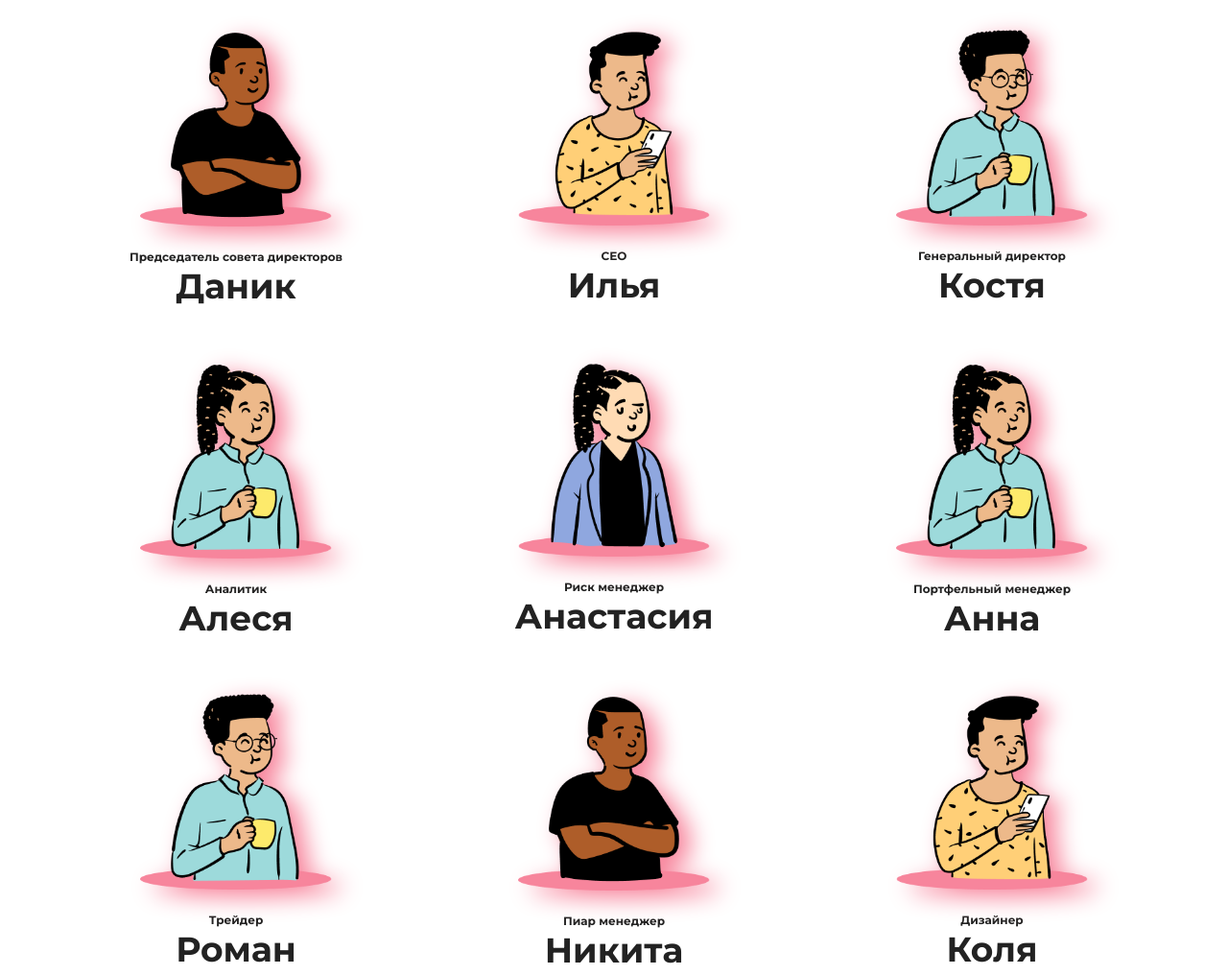
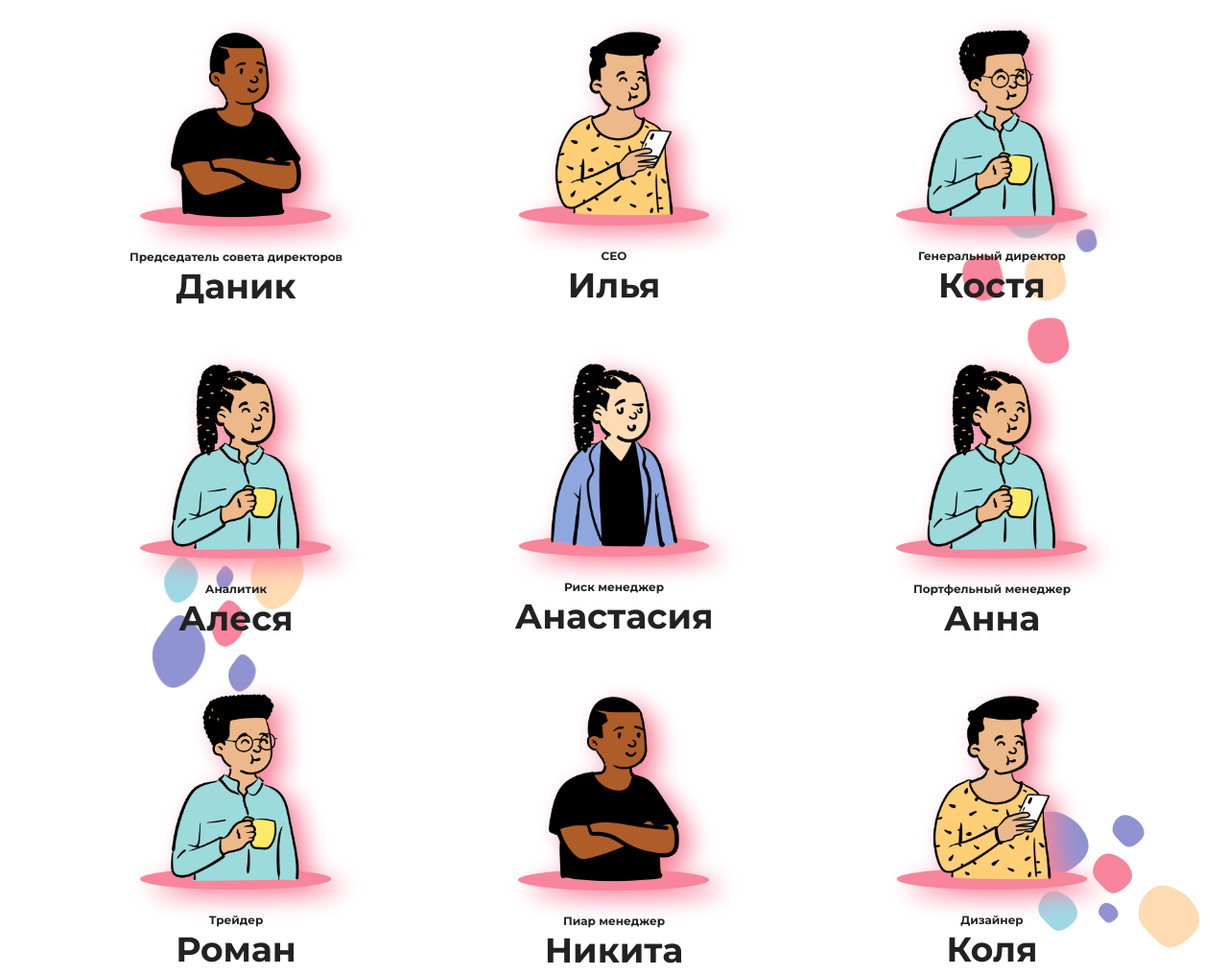
Before and after one commit to waldymarxthf/gypsies, a plain HTML site: page index.html in a window 1280 px wide. Shown: the part 1214-2230 px from the top of the page at 96% size. Drawn offline with Linux system fonts and the light colour scheme; a script that the page names is missing.

Commit message:
feat: add background images on team block

```diff
--- a/index.html
+++ b/index.html
@@ -154,6 +154,11 @@
             <hr class="compare__underline">
         </section>
         <section class="team">
+            <img src="./assets/img/background/IMAGE.png" alt="image" class="team-img">
+            <img src="./assets/img/background/IMAGE1.png" alt="image1" class="team-img1">
+            <img src="./assets/img/background/IMAGE2.png" alt="image2" class="team-img2">
+            <img src="./assets/img/background/IMAGE3.png" alt="image3" class="team-img3">
+            <img src="./assets/img/background/IMAGE4.png" alt="image4" class="team-img4">
             <div class="container">
                 <div class="team__wrapper">
                     <button class="team__wrapper-btn">Команда</button>
--- a/sass/blocks/_team.scss
+++ b/sass/blocks/_team.scss
@@ -1,6 +1,37 @@
 .team{
 	min-height: 1287px;
 	margin-top: 30px;
+	position: relative;
+	&-img{
+		position: absolute;
+		top: 250px;
+		left: 40px;
+	}
+	&-img1{
+		position: absolute;
+		top: 200px;
+		right: 200px;
+	}
+	&-img2{
+		position: absolute;
+		top: 725px;
+		right: 75px;
+		width: 250px;
+		height: 250px;
+	}
+	&-img3{
+		position: absolute;
+		top: 1425px;
+		right: 20px;
+
+	}
+	&-img4{
+		position: absolute;
+		top: 1130px;
+		left: 150px;
+		width: 175px;
+		height: 175px;
+	}
 	&__wrapper{
 		img{
 			display: block;
```
Also changed, not shown: assets/img/background/IMAGE.png (added), assets/img/background/IMAGE1.png (added), assets/img/background/IMAGE2.png (added), assets/img/background/IMAGE3.png (added), assets/img/background/IMAGE4.png (added), css/style.css, 1 other file.
